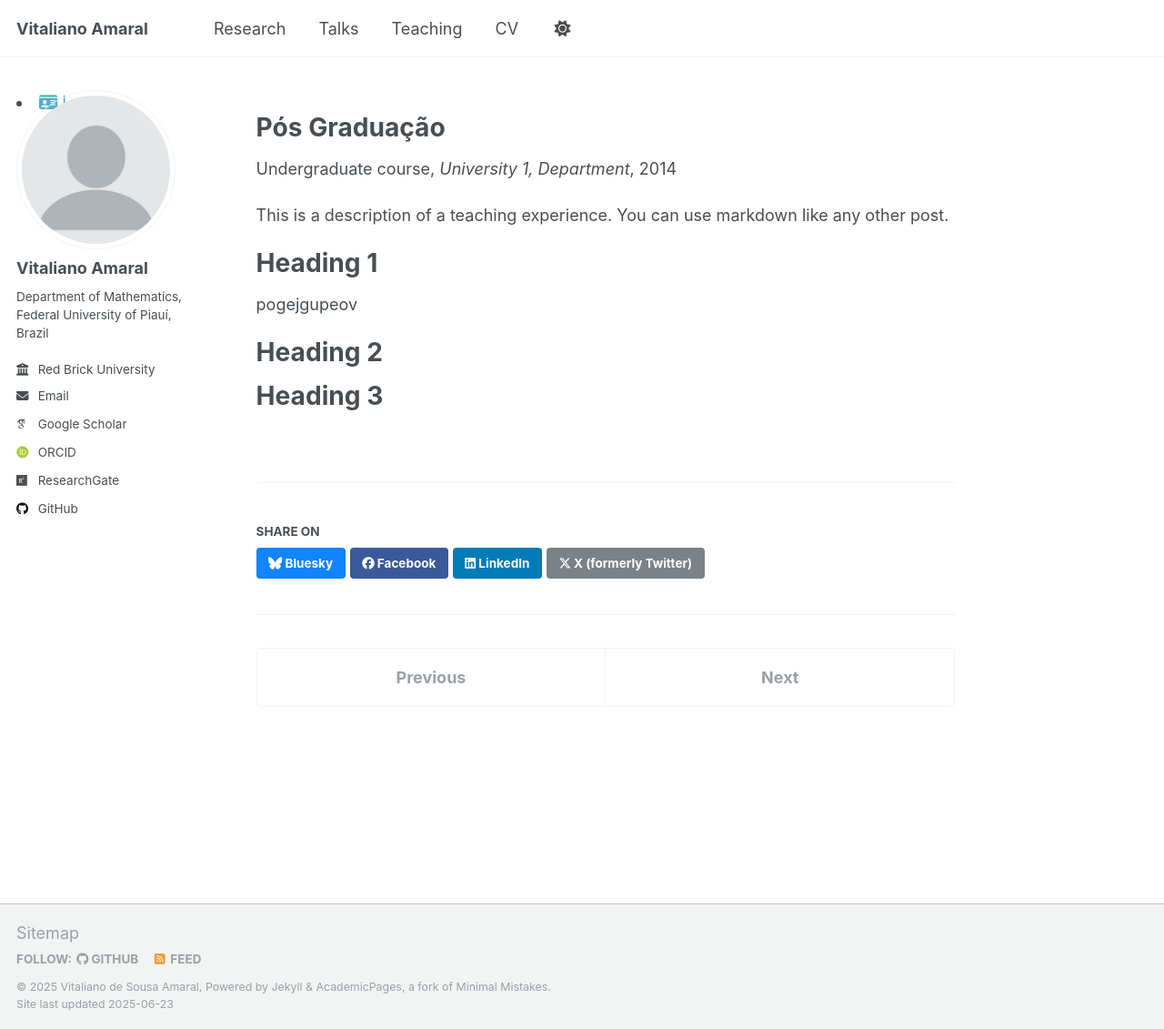
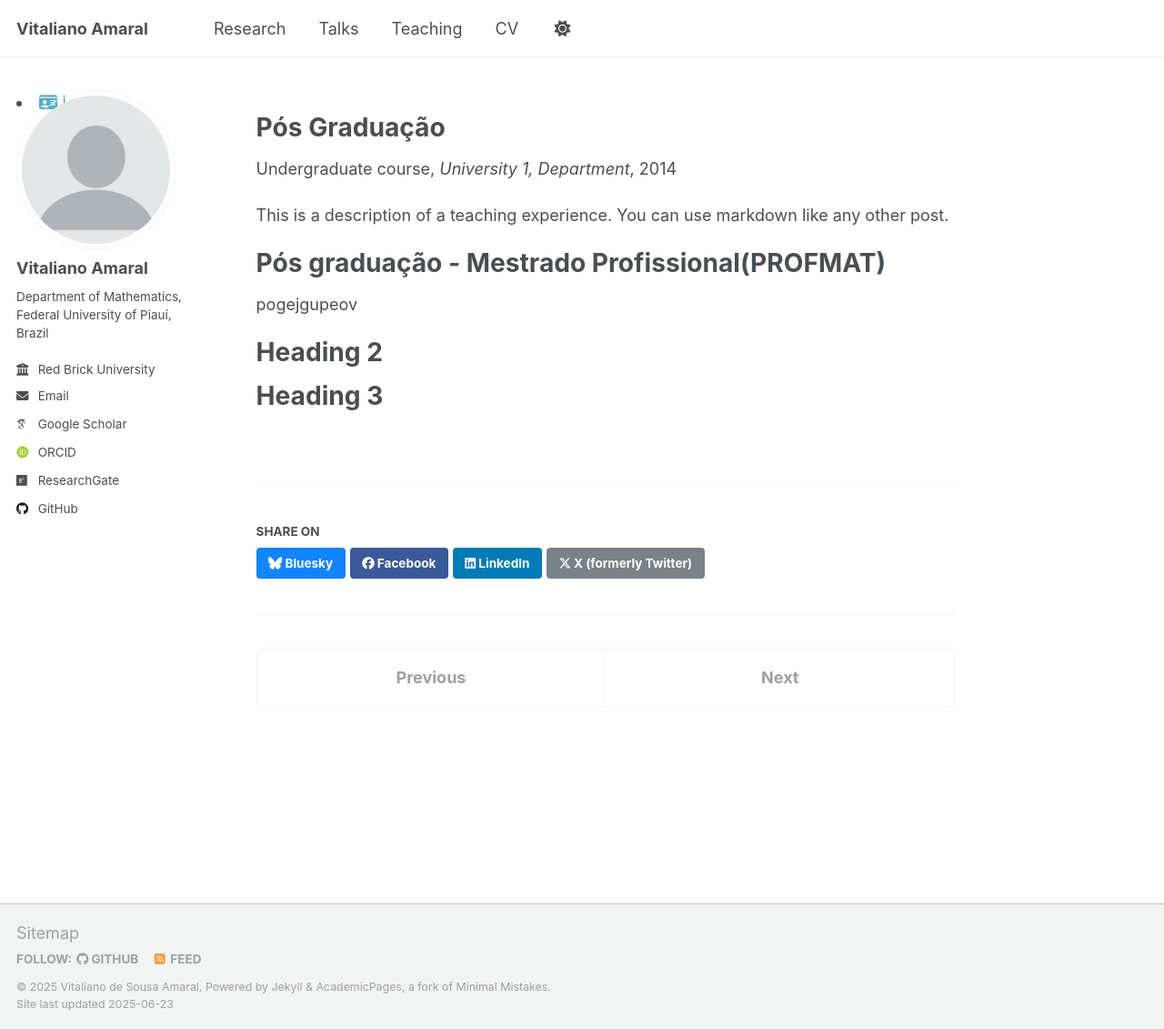
Before and after one commit to vitalianoamaral/vitalianoamaral.github.io, a Jekyll site: the page built from _teaching/2014-spring-teaching-1.md, in a window 1280 px wide and 1131 px high. Shown: the whole window at 91% size. Built offline with Jekyll 4.4.1, drawn with Linux system fonts in a browser that asks for light colours; some web fonts are replaced.

Commit message:
Update 2014-spring-teaching-1.md

```diff
--- a/_teaching/2014-spring-teaching-1.md
+++ b/_teaching/2014-spring-teaching-1.md
@@ -10,7 +10,7 @@ location: "City, Country"
 
 This is a description of a teaching experience. You can use markdown like any other post.
 
-Heading 1
+Pós graduação - Mestrado Profissional(PROFMAT)
 ======
 pogejgupeov
 
```
